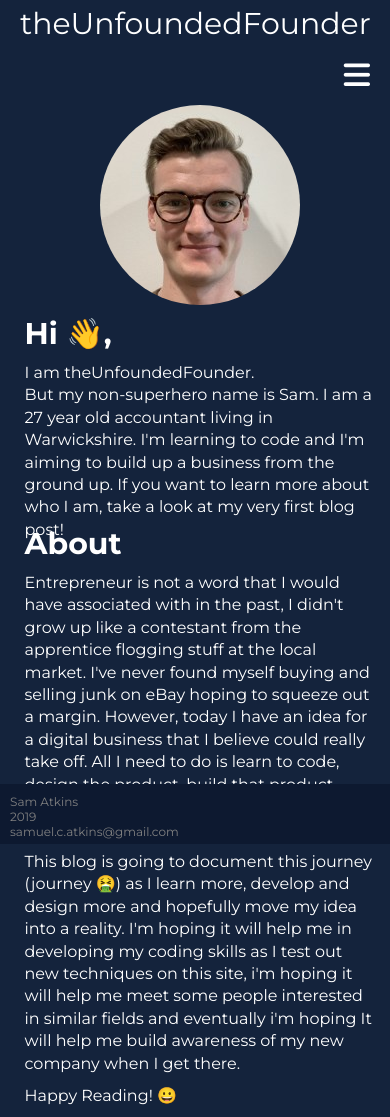
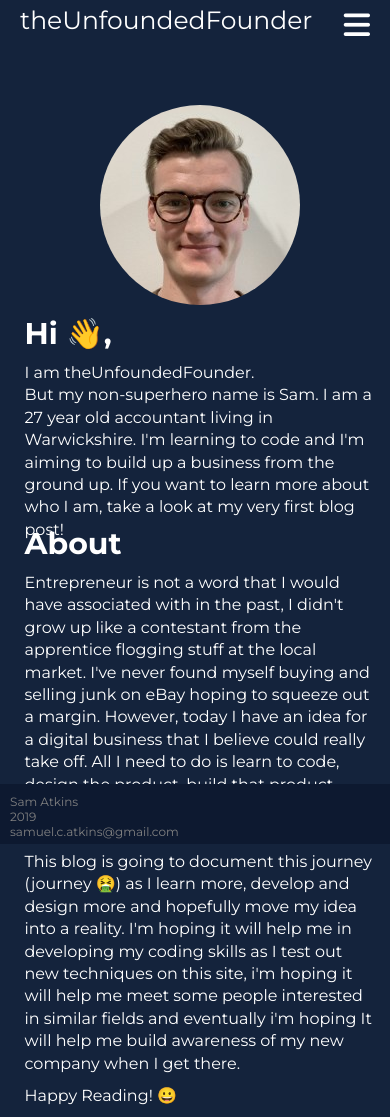
Before and after one commit to scatkins/blog, a plain HTML site: page index.html in a window 390 px wide. Drawn offline with Linux system fonts and the light colour scheme.

Commit message:
some changes made to responsiveness

```diff
--- a/main.css
+++ b/main.css
@@ -45,24 +45,26 @@ nav {
     width: 100%;
     top: 0px;
     Z-index: 10;
+    display: flex;
+    justify-content: space-between;
 }
 nav h2 {
-    height: 2.5rem;
+    height: 50px;
     padding: 5px 0px 5px 20px;
-    display: inline-flex;
     color: white;
     font-size: 30px;
-    flex-shrink: 2;
+    display: inline-flex;
+    flex: 1 2 300px;
 }
 nav ul {
     height: 40px;
     padding: 5px 20px 5px 0px;
     list-style-type: none;
     color: white;
-    float: right;
+    flex-shrink: 1;
 }
 nav li {
-    display: inline-block;
+    display: inline-flex;
     height: 40px;
 }
 nav li:hover {
@@ -127,6 +129,9 @@ nav li:hover {
     }
     #browserNav {
         display: none;
+    }
+    nav h2 {
+        font-size: 25px;
     }
 }
 
```
